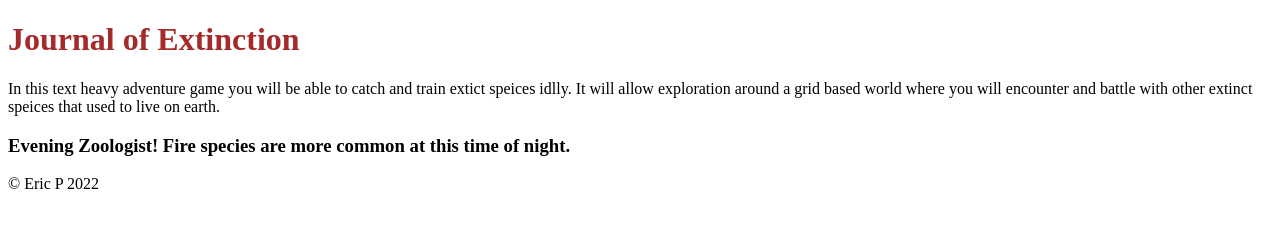
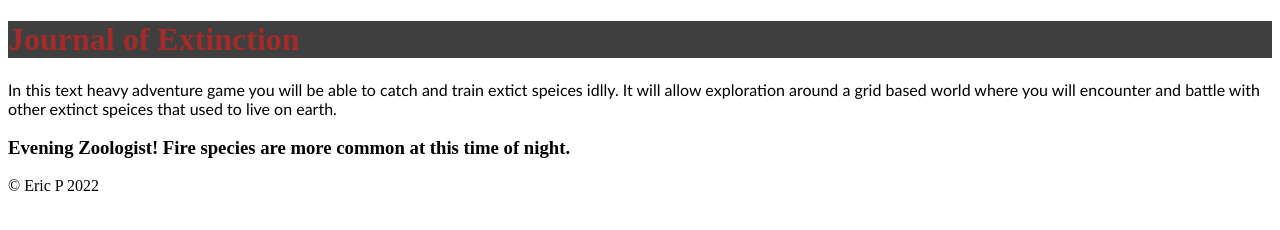
Before and after one commit to Proutyeahs/ericsGame, a plain HTML site: page index.html in a window 1280 px wide. Drawn offline with Linux system fonts and the light colour scheme.

Commit message:
Trying out classes

```diff
--- a/index.html
+++ b/index.html
@@ -8,11 +8,11 @@
     <link rel="stylesheet" href="pretty.css">
 </head>
 <body>
-    <header>
+    <header class="site-header">
         <h1>Journal of Extinction</h1>
     </header>
     <main>
-        <p>
+        <p id="main-text" class="intro">
             In this text heavy adventure game you will be able to catch and train extict speices idlly. It will allow exploration around a grid based world where you will encounter and battle with other extinct speices that used to live on earth.
         </p>
         <!--figure out why doc.write is not recomended-->
--- a/pretty.css
+++ b/pretty.css
@@ -1,3 +1,12 @@
 h1 {
     color: brown;
 }
+
+.site-header {
+    background: rgb(63, 63, 63);
+    color: beige;
+}
+
+.intro {
+    font-family: 'Trebuchet MS', 'Lucida Sans Unicode', 'Lucida Grande', 'Lucida Sans', Arial, sans-serif;
+}
```
Also changed, not shown: journal.html (+3 -1 lines).
